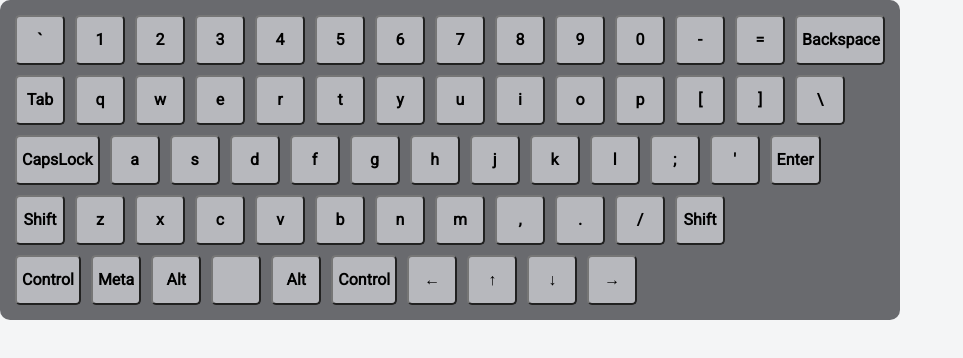
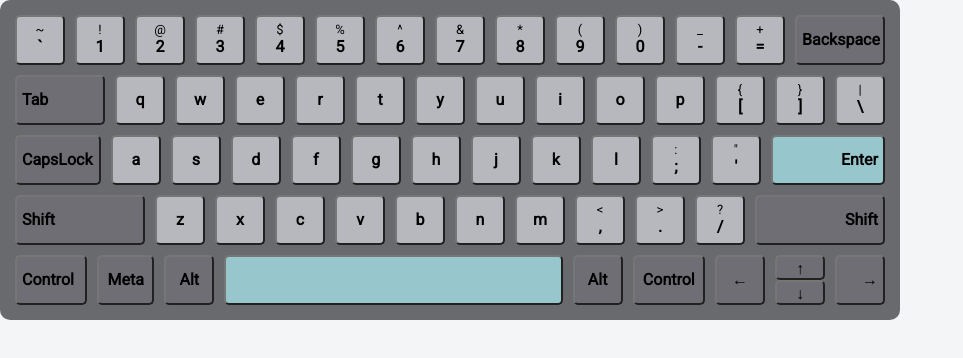
Before and after one commit to ThorsAngerVaNeT/virtual-keyboard, a website built with webpack: page src/index.html in a window 1280 px wide. Shown: the whole page, without its empty margins (0-963 px from the left). Built offline with nearby package versions, Linux system fonts and the light colour scheme.

Commit message:
feat: add Key class and styling for keys with two labels

```diff
--- a/package.json
+++ b/package.json
@@ -8,7 +8,8 @@
     "build:dev": "webpack --mode=development",
     "build:prod": "webpack --mode=production --node-env=production",
     "watch": "webpack --watch",
-    "start": "webpack serve"
+    "start": "webpack serve",
+    "lint": "eslint ./src/**/*.js"
   },
   "repository": {
     "type": "git",
--- a/src/index.js
+++ b/src/index.js
@@ -1,5 +1,5 @@
 import langs from './js/lang/index';
-import rowsMap from './js/common';
+import { rowsMap } from './js/common';
 import Keyboard from './js/Keyboard';
 
 window.onload = () => {
--- a/src/js/Key.js
+++ b/src/js/Key.js
@@ -0,0 +1,45 @@
+import { createDomNode } from './common';
+
+export default class Key {
+  constructor({ key, code, shift, classes = [] }) {
+    this.key = key;
+    this.code = code;
+    this.shift = shift;
+    this.classPrefix = 'keyboard__key-';
+    this.classes = ['keyboard__key', ...classes.map(cl => `${this.classPrefix}${cl}`)];
+    this.init();
+  }
+
+  init() {
+    switch (this.shift) {
+      case '':
+        this.shift = this.key.toUpperCase();
+        this.type = 'key';
+        break;
+
+      case null:
+        this.type = 'fn';
+        this.classes.push(`${this.classPrefix}fn`);
+        break;
+
+      default:
+        this.type = 'double';
+        this.classes.push(`${this.classPrefix}double`);
+        break;
+    }
+  }
+
+  render() {
+    const btn = createDomNode('button', { 'data-code': this.code }, ...this.classes);
+    if (this.type !== 'double') {
+      btn.innerText = this.key;
+    } else {
+      const firstSpan = createDomNode('span', '', 'first');
+      firstSpan.innerText = this.key;
+      const secondSpan = createDomNode('span', '', 'second');
+      secondSpan.innerText = this.shift;
+      btn.append(firstSpan, secondSpan);
+    }
+    return btn;
+  }
+}
--- a/src/js/Keyboard.js
+++ b/src/js/Keyboard.js
@@ -1,8 +1,12 @@
 /* eslint-disable class-methods-use-this */
-export default class {
+import { createDomNode } from './common';
+import Key from './Key';
+
+export default class Keyboard {
   constructor(rowsMap, langs) {
     this.langs = langs;
     this.rowsMap = rowsMap;
+    this.keys = {};
     this.checkInitParams();
   }
 
@@ -14,16 +18,28 @@ export default class {
   }
 
   init(lang = 'en') {
-    const keyboardWrapper = this.createDomNode('div', '', 'keyboard__wrapper');
+    const keyboardWrapper = createDomNode('div', '', 'keyboard__wrapper');
+    Object.keys(this.langs).forEach(l => {
+      this.langKeys(l, this.langs[l]);
+    });
     this.rowsMap.forEach(row => {
-      const keyboardRow = this.createDomNode('div', '', 'keyboard__row');
+      const keyboardRow = createDomNode('div', '', 'keyboard__row');
+      let currentHalfContainer;
       row.forEach(code => {
-        const btn = this.createDomNode('button', { 'data-code': code }, 'keyboard__key');
-        const keyObj = this.langs[lang].find(el => el.code === code);
-        if (keyObj) {
-          btn.innerText = keyObj.key;
+        const keyObj = this.keys[lang].find(el => el.code === code);
+        const btn = keyObj.render();
+        if (keyObj.classes.includes('keyboard__key-half')) {
+          if (!currentHalfContainer) {
+            currentHalfContainer = createDomNode('div', '', 'keyboard__key-half-container');
+          }
+          currentHalfContainer.append(btn);
+          if (currentHalfContainer.children.length === 2) {
+            keyboardRow.append(currentHalfContainer);
+            currentHalfContainer = null;
+          }
+        } else {
+          keyboardRow.append(btn);
         }
-        keyboardRow.append(btn);
       });
       keyboardWrapper.append(keyboardRow);
     });
@@ -31,14 +47,7 @@ export default class {
     document.body.append(keyboardWrapper);
   }
 
-  createDomNode(element, attributes, ...classes) {
-    const node = document.createElement(element);
-    node.classList.add(...classes);
-    if (attributes) {
-      Object.keys(attributes).forEach(key => {
-        node.setAttribute(key, attributes[key]);
-      });
-    }
-    return node;
+  langKeys(lang, keys) {
+    this.keys[lang] = keys.map(key => new Key(key));
   }
 }
--- a/src/js/common.js
+++ b/src/js/common.js
@@ -1,4 +1,4 @@
-export default [
+export const rowsMap = [
   [
     'Backquote',
     'Digit1',
@@ -20,3 +20,14 @@ export default [
   ['ShiftLeft', 'KeyZ', 'KeyX', 'KeyC', 'KeyV', 'KeyB', 'KeyN', 'KeyM', 'Comma', 'Period', 'Slash', 'ShiftRight'],
   ['ControlLeft', 'MetaLeft', 'AltLeft', 'Space', 'AltRight', 'ControlRight', 'ArrowLeft', 'ArrowUp', 'ArrowDown', 'ArrowRight'],
 ];
+
+export const createDomNode = (element, attributes, ...classes) => {
+  const node = document.createElement(element);
+  node.classList.add(...classes);
+  if (attributes) {
+    Object.keys(attributes).forEach(key => {
+      node.setAttribute(key, attributes[key]);
+    });
+  }
+  return node;
+};
--- a/src/js/lang/en.js
+++ b/src/js/lang/en.js
@@ -271,9 +271,9 @@ export default [
   },
   {
     code: 'Enter',
-    class: 'blue',
     key: 'Enter',
     shift: null,
+    classes: ['blue'],
   },
   {
     code: 'MetaLeft',
@@ -292,17 +292,27 @@ export default [
   },
   {
     code: 'Space',
-    class: 'blue',
     key: ' ',
     shift: ' ',
+    classes: ['blue'],
   },
   {
     code: 'Tab',
     key: 'Tab',
-    shift: '',
+    shift: null,
   },
   { code: 'ArrowLeft', key: '←', shift: null },
-  { code: 'ArrowUp', key: '↑', shift: null },
-  { code: 'ArrowDown', key: '↓', shift: null },
+  {
+    code: 'ArrowUp',
+    key: '↑',
+    shift: null,
+    classes: ['half'],
+  },
+  {
+    code: 'ArrowDown',
+    key: '↓',
+    shift: null,
+    classes: ['half'],
+  },
   { code: 'ArrowRight', key: '→', shift: null },
 ];
--- a/src/js/lang/ru.js
+++ b/src/js/lang/ru.js
@@ -271,9 +271,9 @@ export default [
   },
   {
     code: 'Enter',
-    class: 'blue',
     key: 'Enter',
     shift: null,
+    classes: ['blue'],
   },
   {
     code: 'MetaLeft',
@@ -292,17 +292,27 @@ export default [
   },
   {
     code: 'Space',
-    class: 'blue',
     key: ' ',
     shift: ' ',
+    classes: ['blue'],
   },
   {
     code: 'Tab',
     key: 'Tab',
-    shift: '',
+    shift: null,
   },
   { code: 'ArrowLeft', key: '←', shift: null },
-  { code: 'ArrowUp', key: '↑', shift: null },
-  { code: 'ArrowDown', key: '↓', shift: null },
+  {
+    code: 'ArrowUp',
+    key: '↑',
+    shift: null,
+    classes: ['half'],
+  },
+  {
+    code: 'ArrowDown',
+    key: '↓',
+    shift: null,
+    classes: ['half'],
+  },
   { code: 'ArrowRight', key: '→', shift: null },
 ];
--- a/src/sass/components/_keyboard.scss
+++ b/src/sass/components/_keyboard.scss
@@ -22,6 +22,7 @@
   border: 2px outset #767676;
   border-radius: 5px;
   background: $color-gray-light;
+  font-weight: 700;
 
   &:active,
   &.active {
@@ -64,3 +65,19 @@
   padding: 2.5px;
   vertical-align: middle;
 }
+
+.keyboard__key-double {
+  display: flex;
+  flex-direction: column-reverse;
+  align-items: center;
+  justify-content: center;
+
+  .second {
+    font-size: 1.3rem;
+    font-weight: 400;
+  }
+}
+
+.keyboard__key-double > span {
+  display: block;
+}
```
